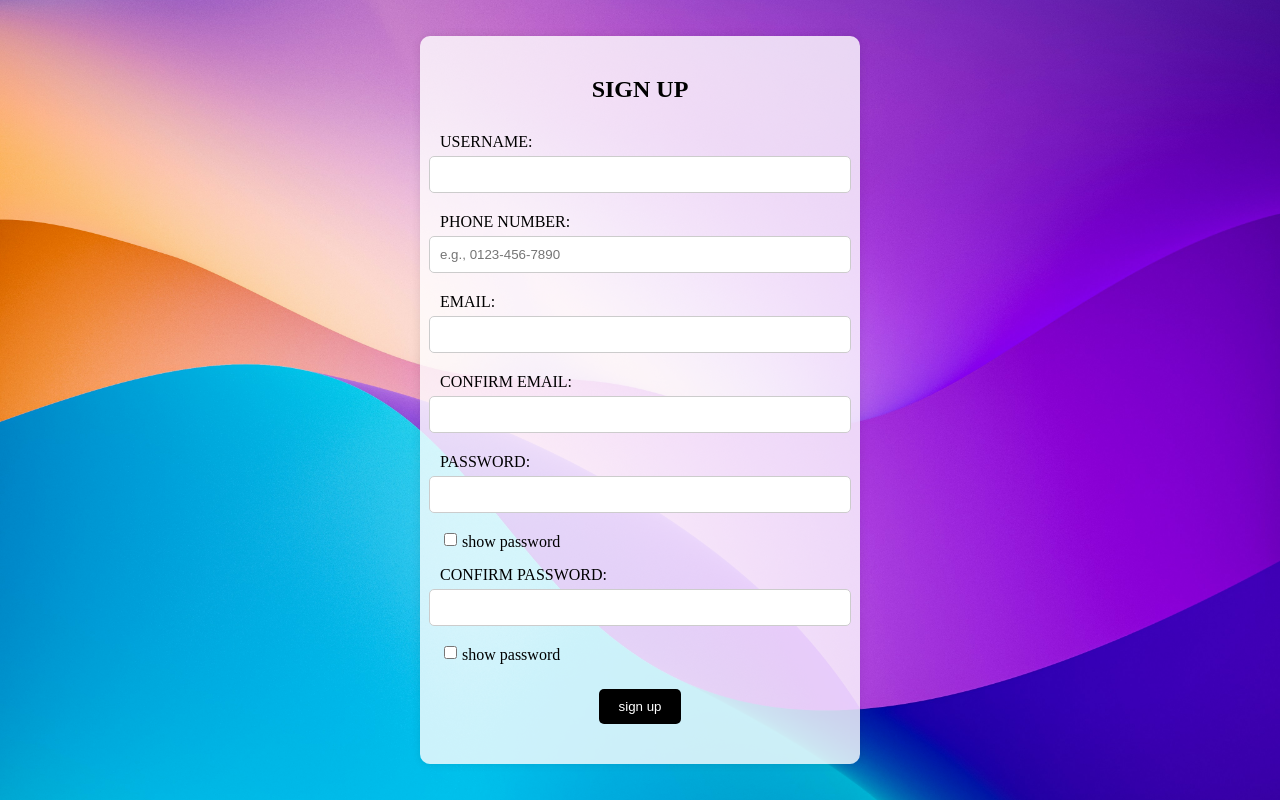
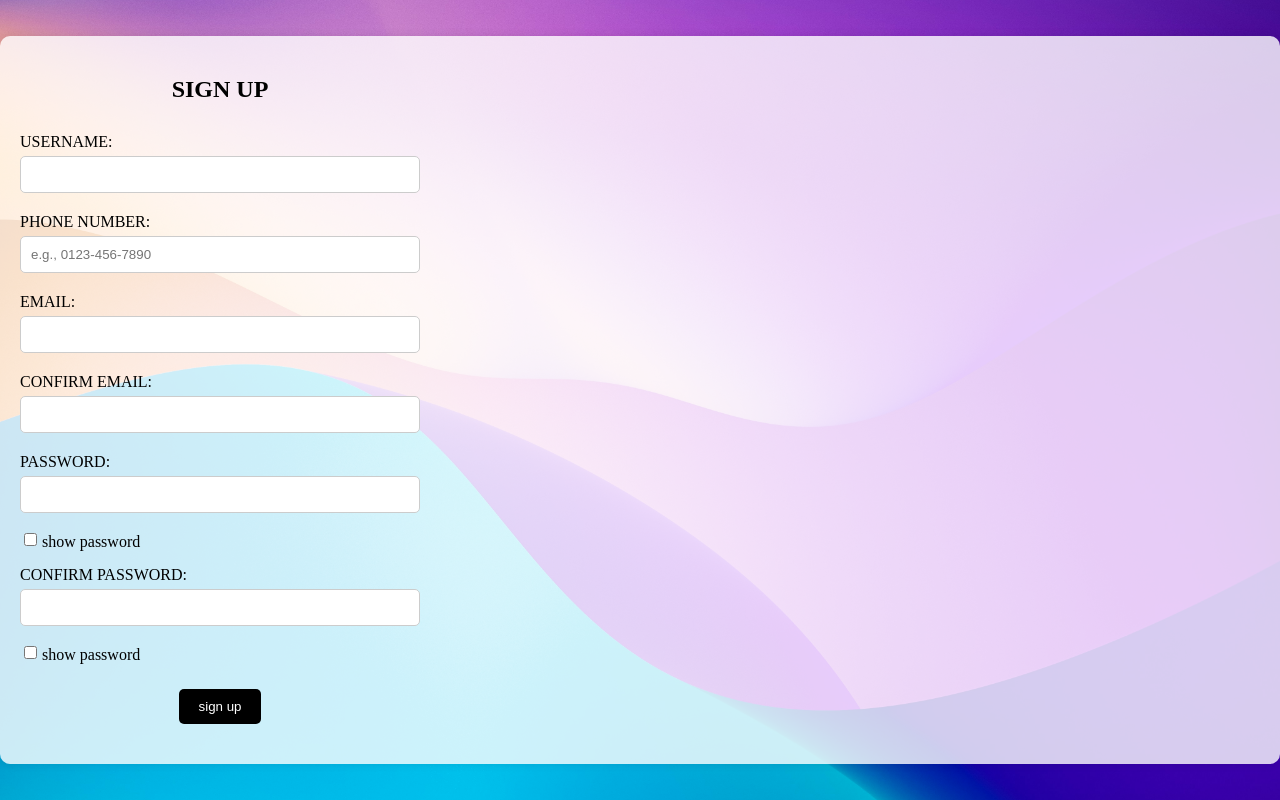
Before and after one commit to Andre-Arcilla/website, a PHP site: page /andre/signup.html in a window 1280 px wide. Run offline with PHP 8.4, Linux system fonts and the light colour scheme.

Commit message:
Update styles.css

```diff
--- a/andre/styles.css
+++ b/andre/styles.css
@@ -16,6 +16,9 @@ body, html {
     border-radius: 10px;
     padding: 20px;
     box-shadow: 0 0 10px rgba(0, 0, 0, 0.1);
+    max-width: 100%;
+    box-sizing: border-box;
+    width: 100%;
 }
 
 .signup-form {
@@ -51,6 +54,7 @@ body, html {
     margin-bottom: 10px;
     border: 1px solid #ccc;
     border-radius: 5px;
+    box-sizing: border-box;
 }
 
 .show-password {
```
